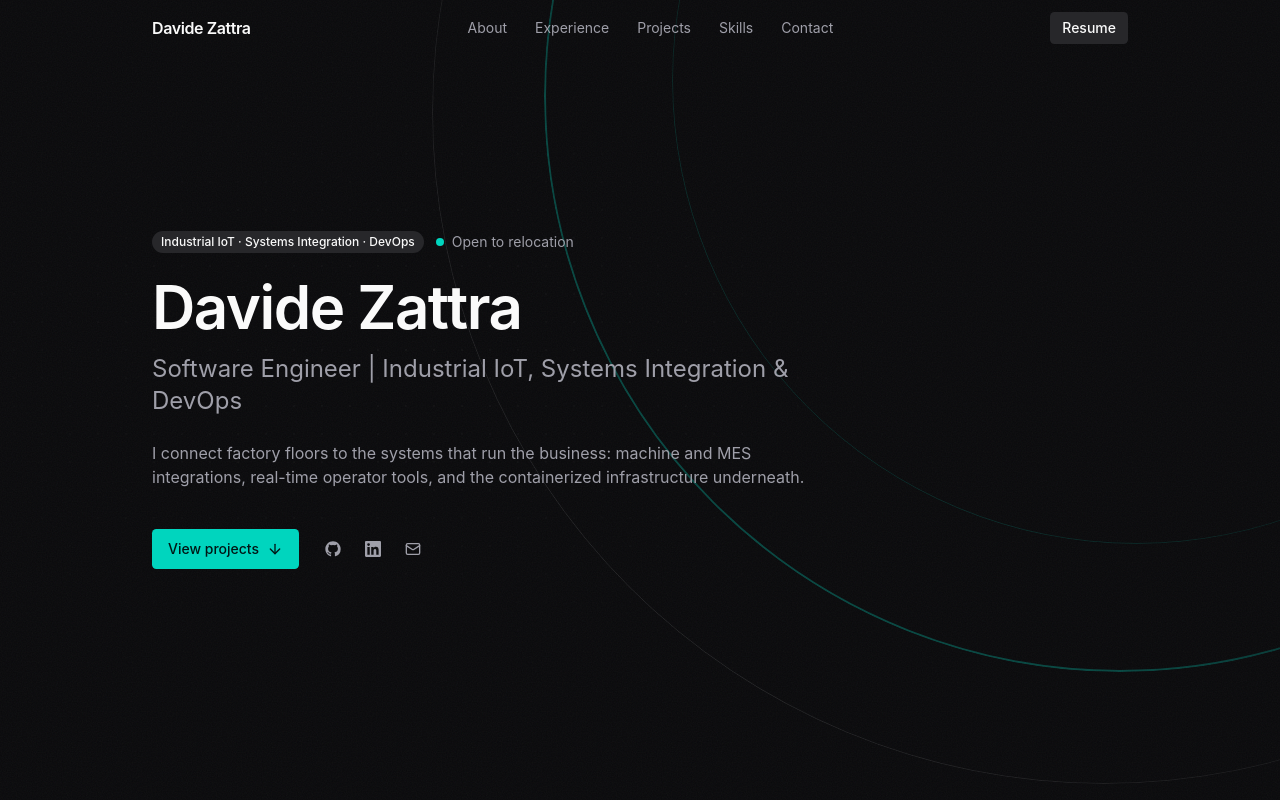
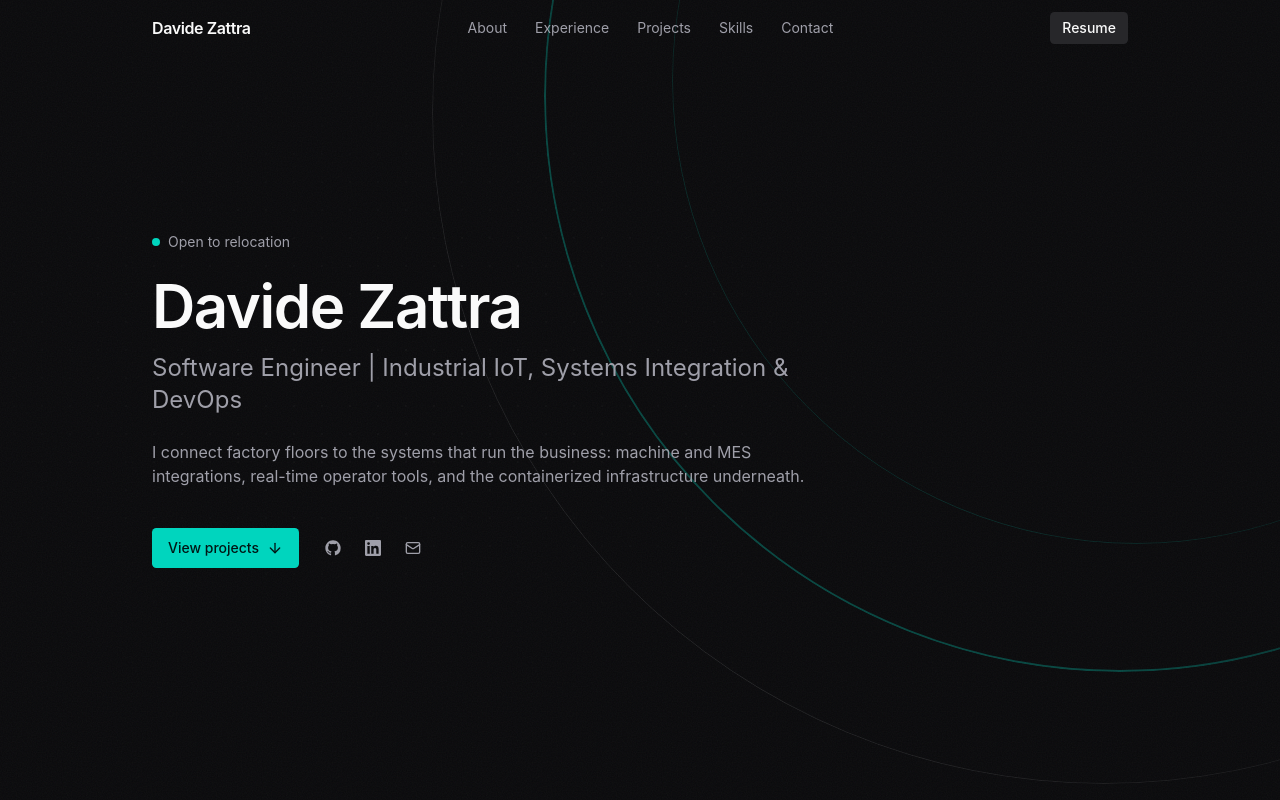
Before and after one commit to dzerk11/portfolio, a Vue app: page / in a window 1280 px wide. Shown: the top 800 px of the page. Built offline with nearby package versions, Linux system fonts and the light colour scheme.

Commit message:
feat: remove hero badge

```diff
--- a/src/components/sections/HeroSection.vue
+++ b/src/components/sections/HeroSection.vue
@@ -3,7 +3,6 @@ import { ref, onMounted, onUnmounted } from 'vue'
 import type { Component } from 'vue'
 import { ArrowDown, Mail } from '@lucide/vue'
 import { Button } from '@/components/ui/button'
-import { Badge } from '@/components/ui/badge'
 import GithubIcon from '@/components/icons/GithubIcon.vue'
 import LinkedinIcon from '@/components/icons/LinkedinIcon.vue'
 import { socials } from '@/data/socials'
@@ -80,9 +79,6 @@ onUnmounted(() => {
 
     <div ref="contentEl" class="mx-auto w-full max-w-5xl px-4 sm:px-6">
       <div class="mb-6 flex flex-wrap items-center gap-3">
-        <Badge variant="secondary">
-          Industrial IoT · Systems Integration · DevOps
-        </Badge>
         <span class="inline-flex items-center gap-2 text-sm text-muted-foreground">
           <span class="relative flex size-2">
             <span class="absolute inline-flex size-full animate-ping rounded-full bg-primary/60 motion-reduce:animate-none" />
```
Also changed, not shown: public/og-image.png.
